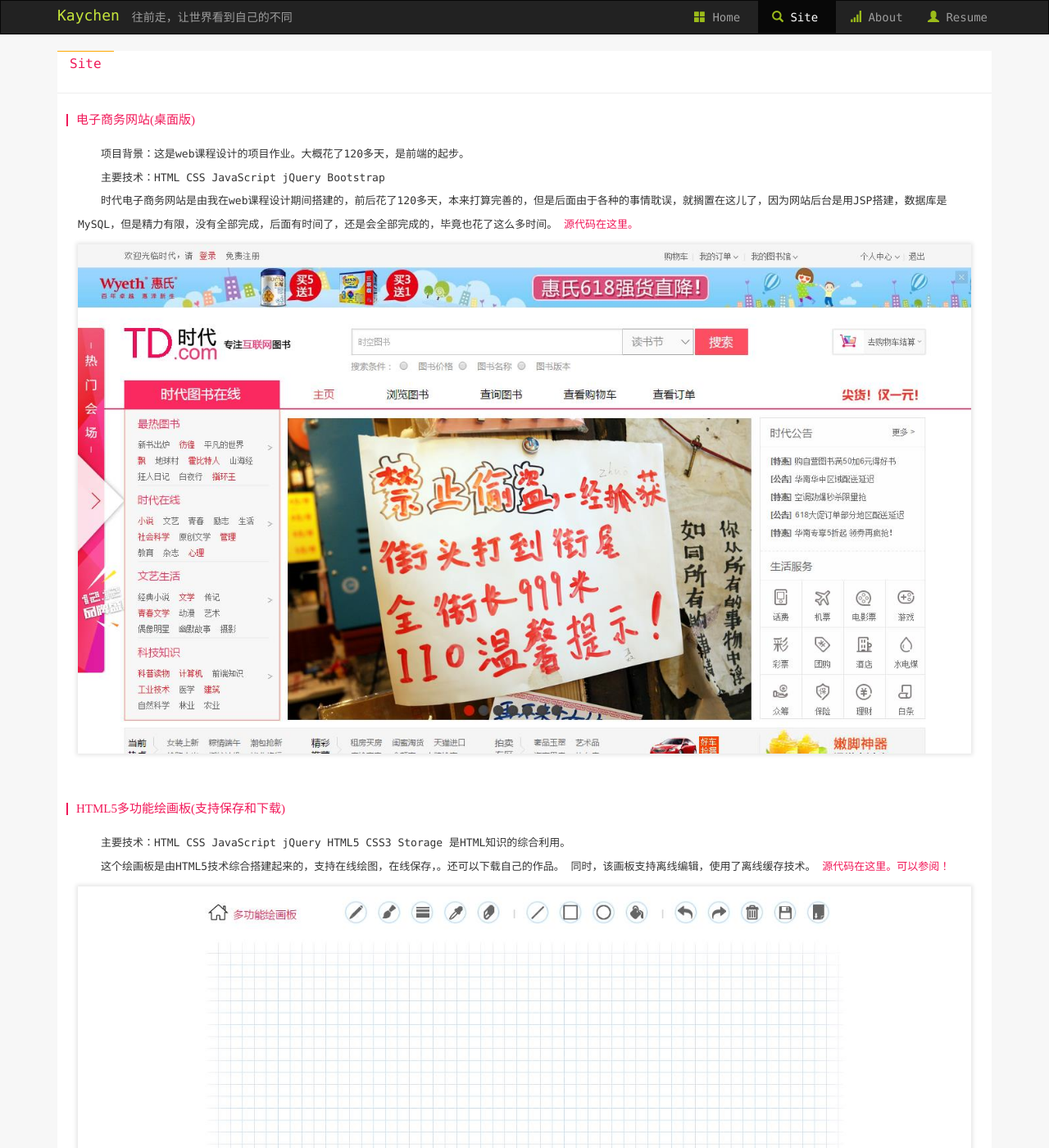
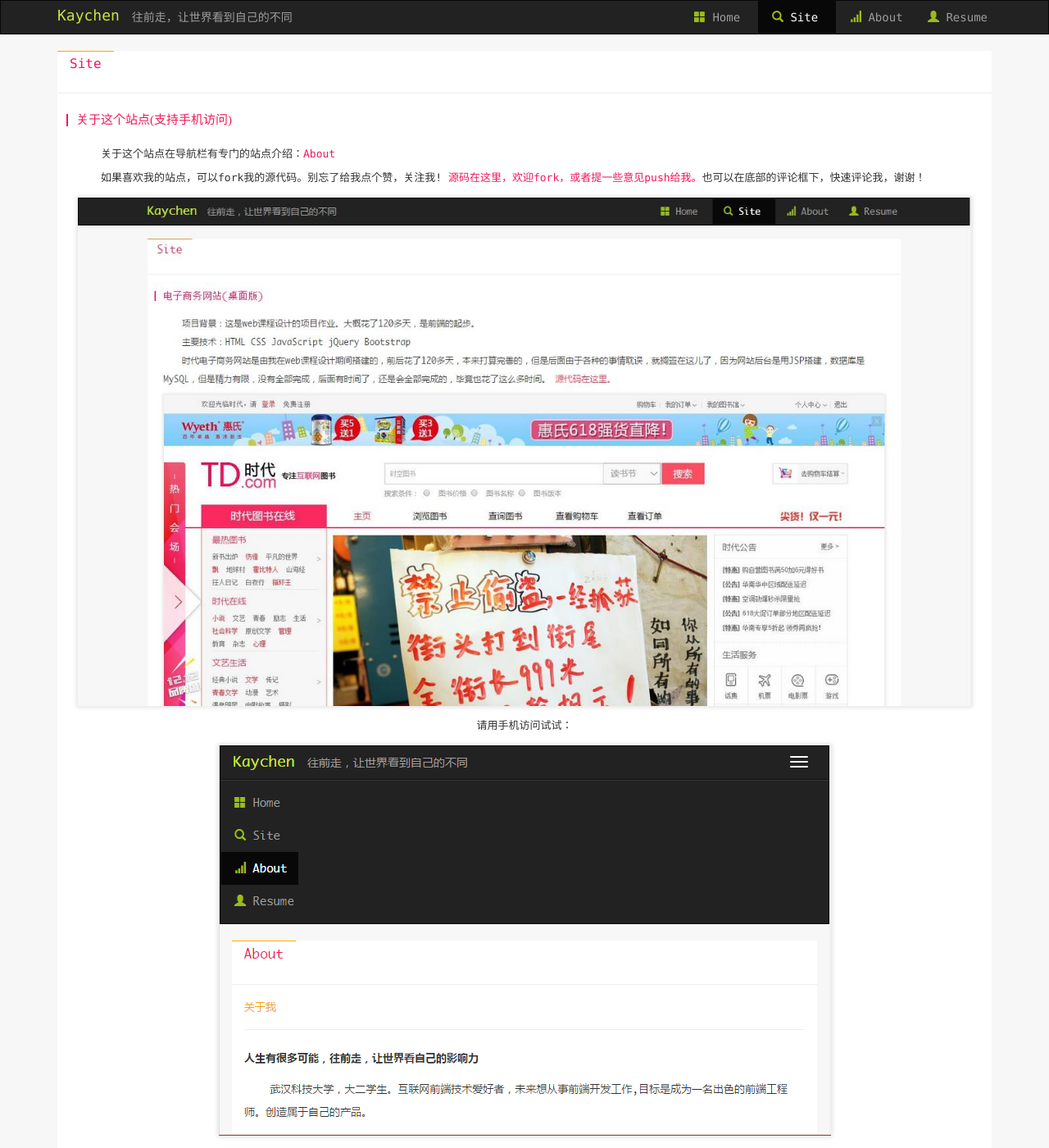
Before and after one commit to LittlewhiteChen/LittlewhiteChen.github.io, a Jekyll site: the page built from pages/1site.html, in a window 1280 px wide and 1400 px high. Shown: the whole window at 82% size. Built offline with Jekyll 4.4.1, drawn with Linux system fonts in a browser that asks for light colours; nearby versions of some CDN libraries; comment, search, counter and statistics services are not loaded; a style sheet for code colours, icons or effects is not loaded; some of the changed text lies outside the part shown.

Commit message:
增加项目

```diff
--- a/pages/1site.html
+++ b/pages/1site.html
@@ -7,6 +7,28 @@
 
 <div id="fall">
     <ul>
+         <!-- 关于这个站点 -->
+        <li>
+            <div class="head">
+                <a href="https://github.com/LittlewhiteChen/LittlewhiteChen.github.io">
+                    关于这个站点(支持手机访问)
+                </a>
+            </div>
+            <div class="description">
+                <p>
+                    关于这个站点在导航栏有专门的站点介绍：<a href="http://littlewhitechen.github.io/about/">About</a>
+                </p>
+                <p>如果喜欢我的站点，可以fork我的源代码。别忘了给我点个赞，关注我!
+                <a href="https://github.com/LittlewhiteChen/LittlewhiteChen.github.io">源码在这里，欢迎fork，或者提一些意见push给我。</a>也可以在底部的评论框下，快速评论我，谢谢！</p>
+            </div>
+            <a href="http://littlewhitechen.github.io/">
+                <img src="http://littlewhitechen.github.io/img/repo/website.jpg">
+            </a>
+            <p style="text-indent: 0">请用手机访问试试：</p>
+            <a href="http://littlewhitechen.github.io/">
+                <img src="http://littlewhitechen.github.io/img/repo/mobile.PNG">
+            </a>
+        </li>
         <!-- 电子商务网站 -->
         <li>
             <div class="head">
@@ -79,10 +101,29 @@
                     <a href="https://github.com/LittlewhiteChen/responsive">源代码在这里。可以查看！</a>
                 </p>
             </div>
-            <a href=" http://littlewhitechen.github.io/responsive">
+            <a href="http://littlewhitechen.github.io/responsive">
                 <img src="http://littlewhitechen.github.io/img/repo/responsive.jpg">
             </a>
         </li>
+        <!-- 我的博客园博客 -->
+        <li>
+            <div class="head">
+                <a href="http://www.cnblogs.com/kaychen/">
+                    我的博客园博客
+                </a>
+            </div>
+            <div class="description">
+                <p>项目目的：这个博客是我的第一个正式的博客，主要是想记录一下我的前端故事</p>
+                <P>涉及技术：HTML CSS JavaScript Bootstrap CSS3 是我的站点的布局原理之一</P>
+                <p>
+                   因为此涉及个人的一些东西，就没上传源代码，我现在的站点的很多地方都是从博客园继承过来的。实在没有时间，更新的内容不是很多。
+                </p>
+            </div>
+            <a href="http://www.cnblogs.com/kaychen/">
+                <img src="http://littlewhitechen.github.io/img/repo/myBlog.jpg">
+            </a>
+        </li>
+        <!-- JQuery做的动画旋转导航 -->
         <li>
             <div class="head">
                 <a href="http://littlewhitechen.github.io/rotate">
@@ -100,6 +141,7 @@
                 <img src="http://littlewhitechen.github.io/img/repo/rotate.jpg">
             </a>
         </li>
+        <!-- 美丽说电子商务网站的首页导航 -->
         <li>
             <div class="head">
                 <a href="http://littlewhitechen.github.io/meilishuo/">
@@ -118,6 +160,7 @@
                 <img src="http://littlewhitechen.github.io/img/repo/meilishuo.jpg">
             </a>
         </li>
+        <!-- 实现360首页上的拖拽效果 -->
         <li>
             <div class="head">
                 <a href="http://littlewhitechen.github.io/drag/">
@@ -136,6 +179,25 @@
                 <img src="http://littlewhitechen.github.io/img/repo/360.jpg">
             </a>
         </li>
+        <!-- 模仿北邮的，武科大显然不会更新成这样 -->
+        <li>
+            <div class="head">
+                <a href="http://littlewhitechen.github.io/Alumni-network/">
+                    模仿北邮的，武科大显然不会更新成这样
+                </a>
+            </div>
+            <div class="description">
+                <p>项目目的：之前工作室说做一个武科大的校友网，结果不了了之，就自己模仿了一下北邮的，只是当练练手。</p>
+                <P>涉及技术：HTML CSS JavaScript JQuery CSS3 Bootstrap</P>
+                <p>
+                    这个原来是工作室打算做的一个项目，最后因为时间原因，没有做成
+                    <a href="https://github.com/LittlewhiteChen/drag">源代码在这里。可以参考！</a>
+                </p>
+            </div>
+            <a href="https://github.com/LittlewhiteChen/Alumni-network">
+                <img src="http://littlewhitechen.github.io/img/repo/wkd.jpg">
+            </a>
+        </li>
     </ul>
 
 </div>
```
Also changed, not shown: img/repo/website.jpg (added), img/repo/wkd.jpg (added).
